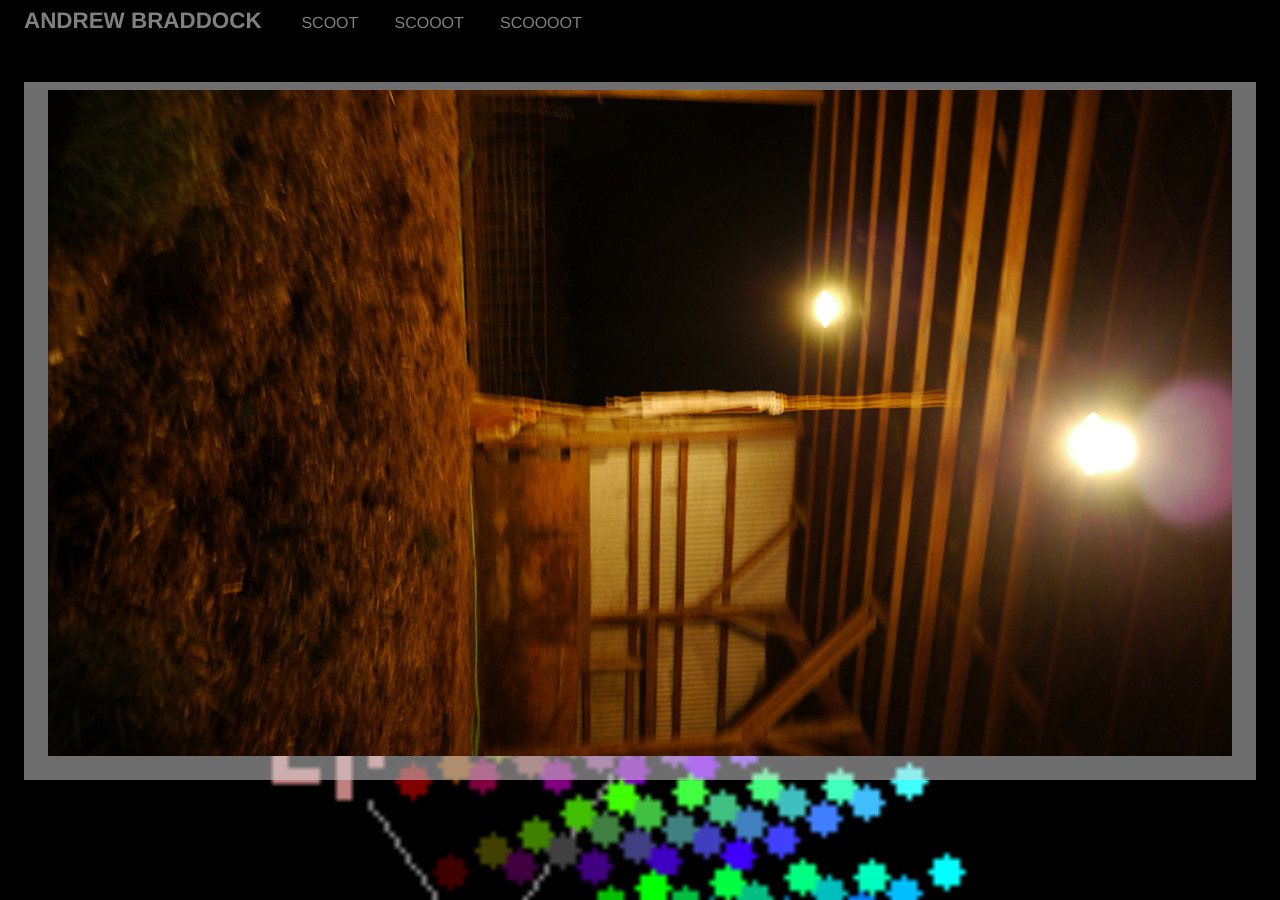
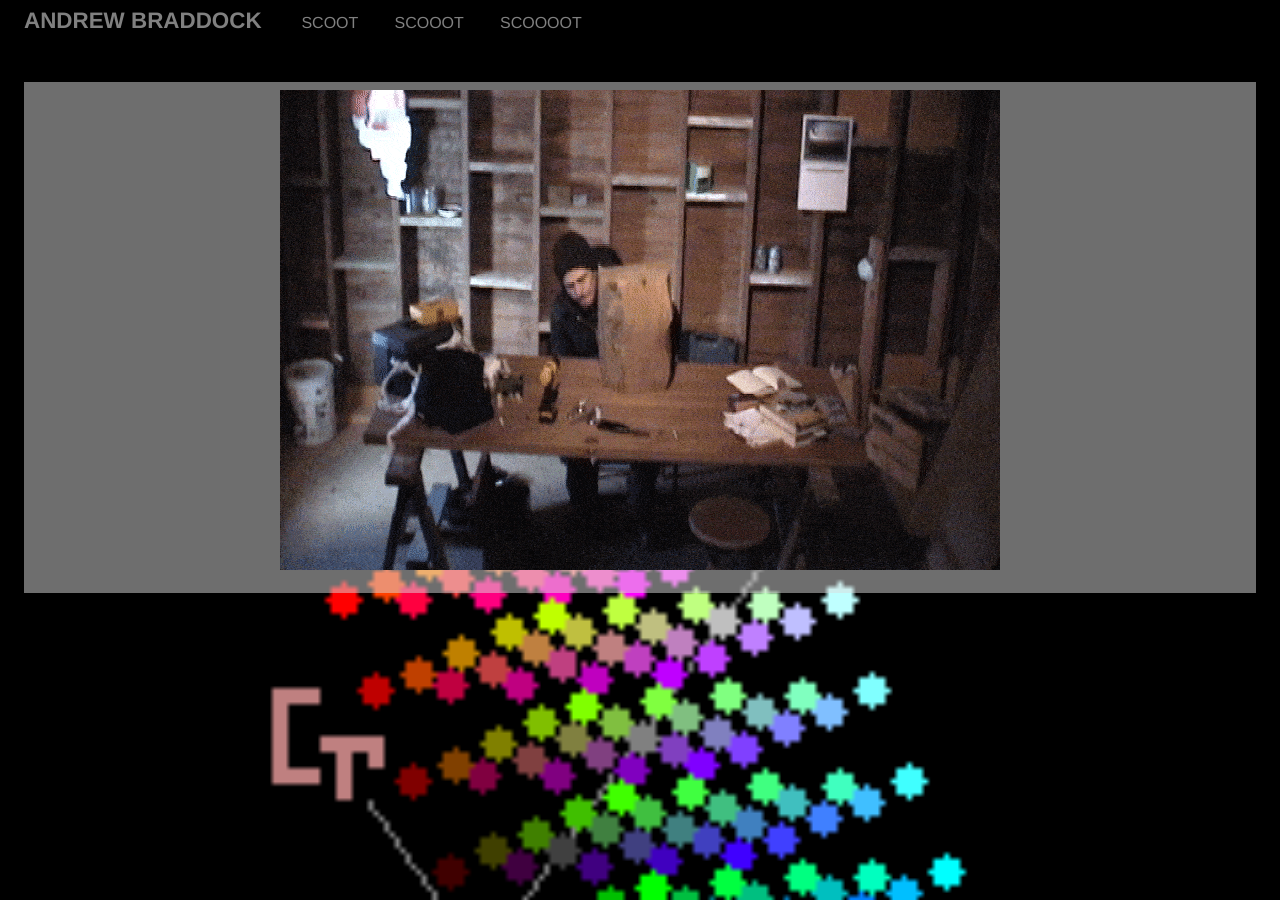
Before and after one commit to scootfence/scootfence.github.io, a Jekyll site: the page built from scoot.md, in a window 1280 px wide. Built offline with Jekyll 4.4.1, drawn with Linux system fonts in a browser that asks for light colours; Markdown is read by kramdown in place of the engine named in the settings.

Commit message:
Update scoot.md

```diff
--- a/scoot.md
+++ b/scoot.md
@@ -4,4 +4,4 @@ title: Scoot
 layout: pages
 ---
 
-<center><img src="/Images/Barnlight.jpg"></center>
+<center><img src="/Images/stumpcreep.gif"></center>
```
